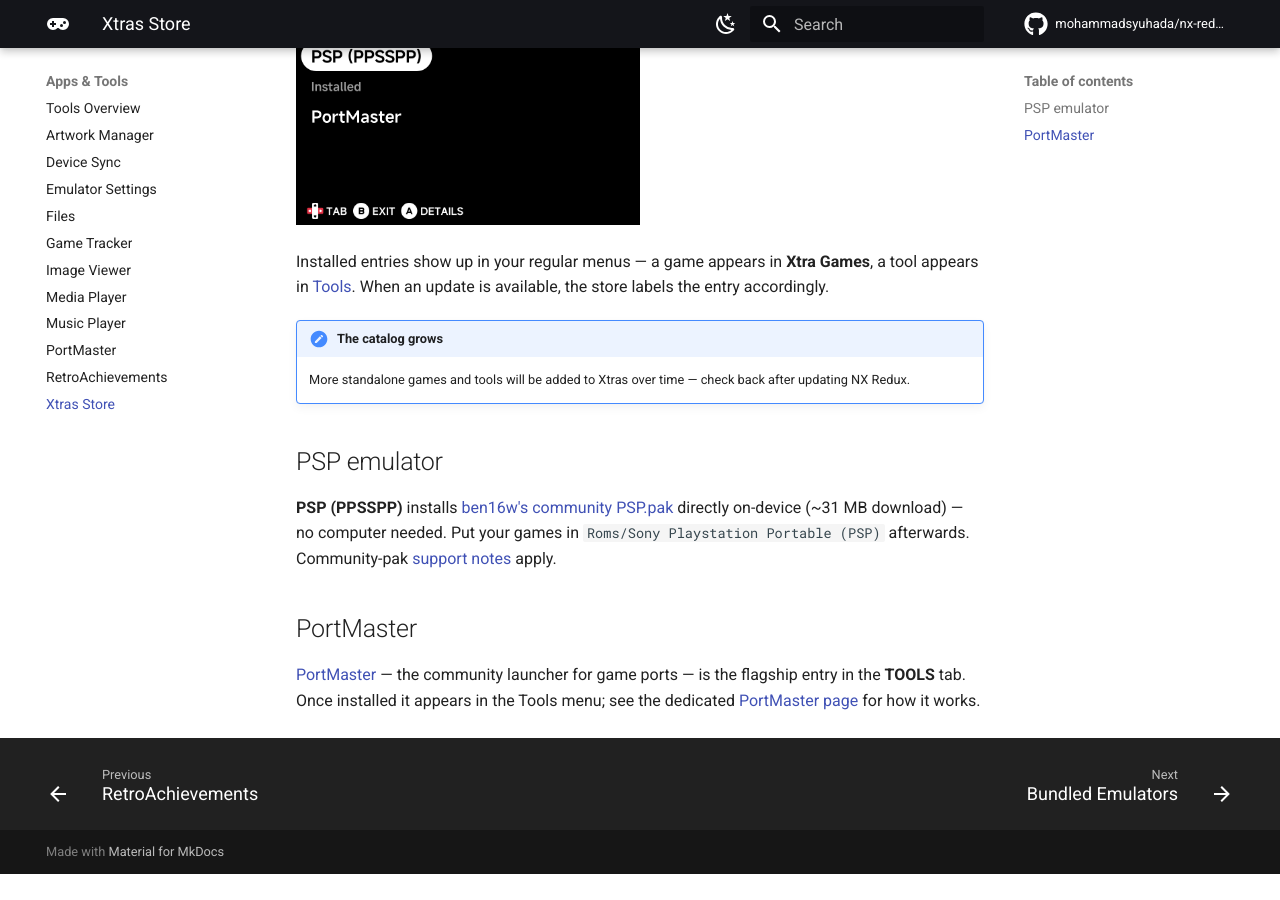
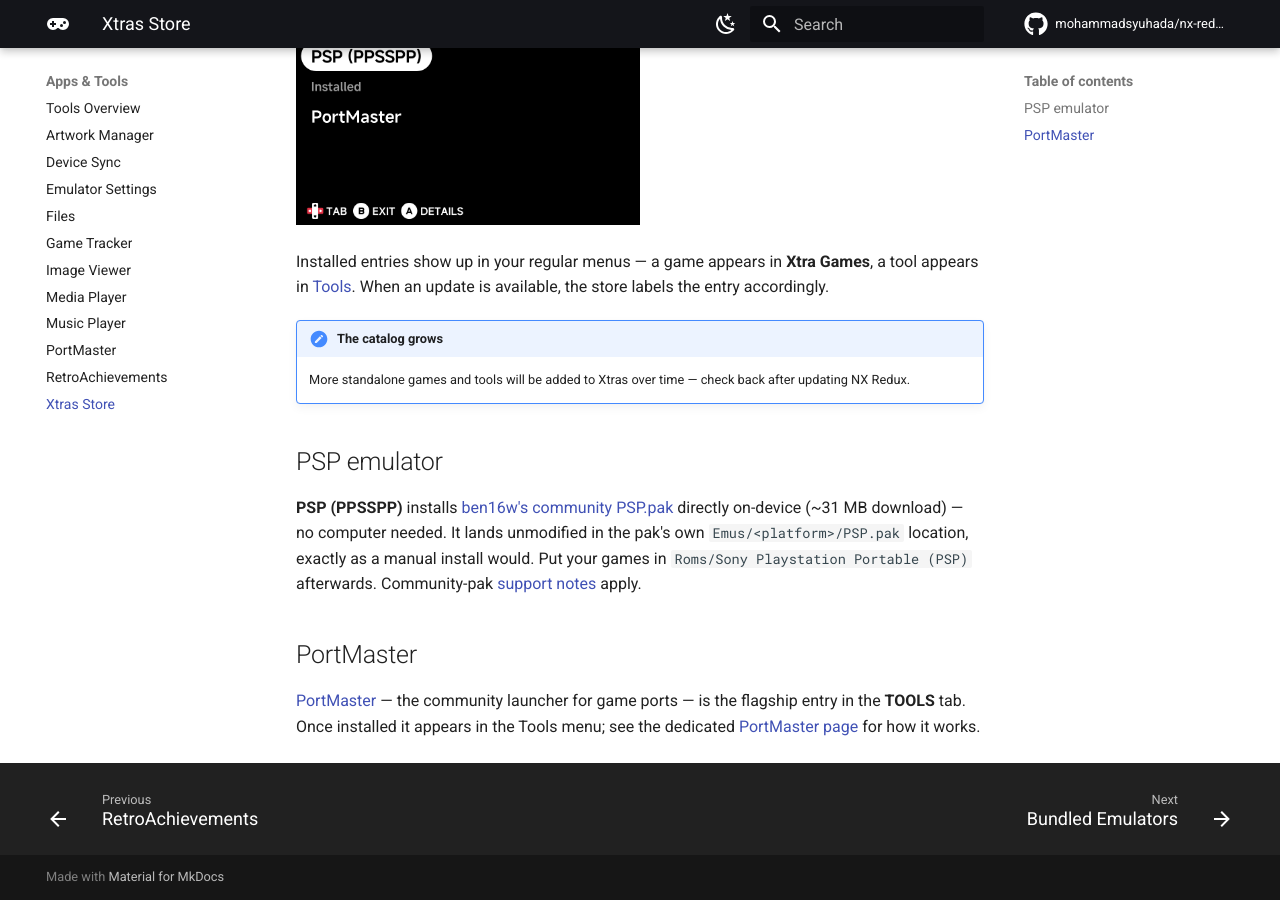
Before and after one commit to mohammadsyuhada/nx-redux-docs, an MkDocs documentation site: the page built from docs/apps/xtras.md, in a window 1280 px wide and 900 px high, scrolled down 702 px. Built offline with MkDocs 1.6.1 and Material for MkDocs 9.7.7, drawn with Linux system fonts in a browser that asks for light colours; comment, search, counter and statistics services are not loaded; before the commit the page ends 1576 px from its top, so only the background shows below that.

Commit message:
docs(xtras): note the PSP pak installs unmodified into Emus/<platform>

```diff
--- a/docs/apps/xtras.md
+++ b/docs/apps/xtras.md
@@ -24,9 +24,11 @@
 
 **PSP (PPSSPP)** installs
 [ben16w's community PSP.pak](https://github.com/ben16w/minui-psp) directly
-on-device (~31 MB download) — no computer needed. Put your games in
-`Roms/Sony Playstation Portable (PSP)` afterwards. Community-pak
-[support notes](../emulators/additional.md) apply.
+on-device (~31 MB download) — no computer needed. It lands unmodified in
+the pak's own `Emus/<platform>/PSP.pak` location, exactly as a manual
+install would. Put your games in `Roms/Sony Playstation Portable (PSP)`
+afterwards. Community-pak [support notes](../emulators/additional.md)
+apply.
 
 ## PortMaster
 
```
